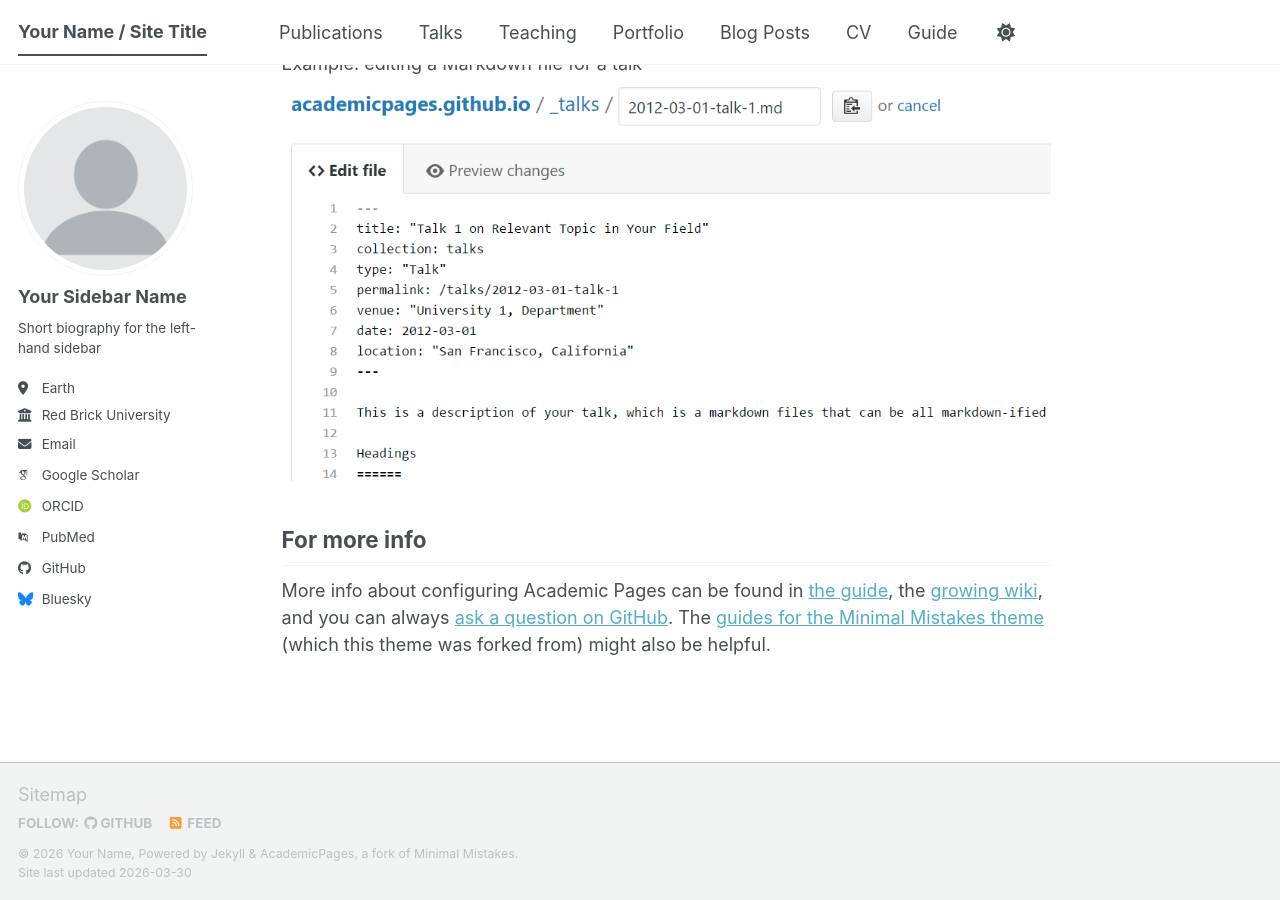
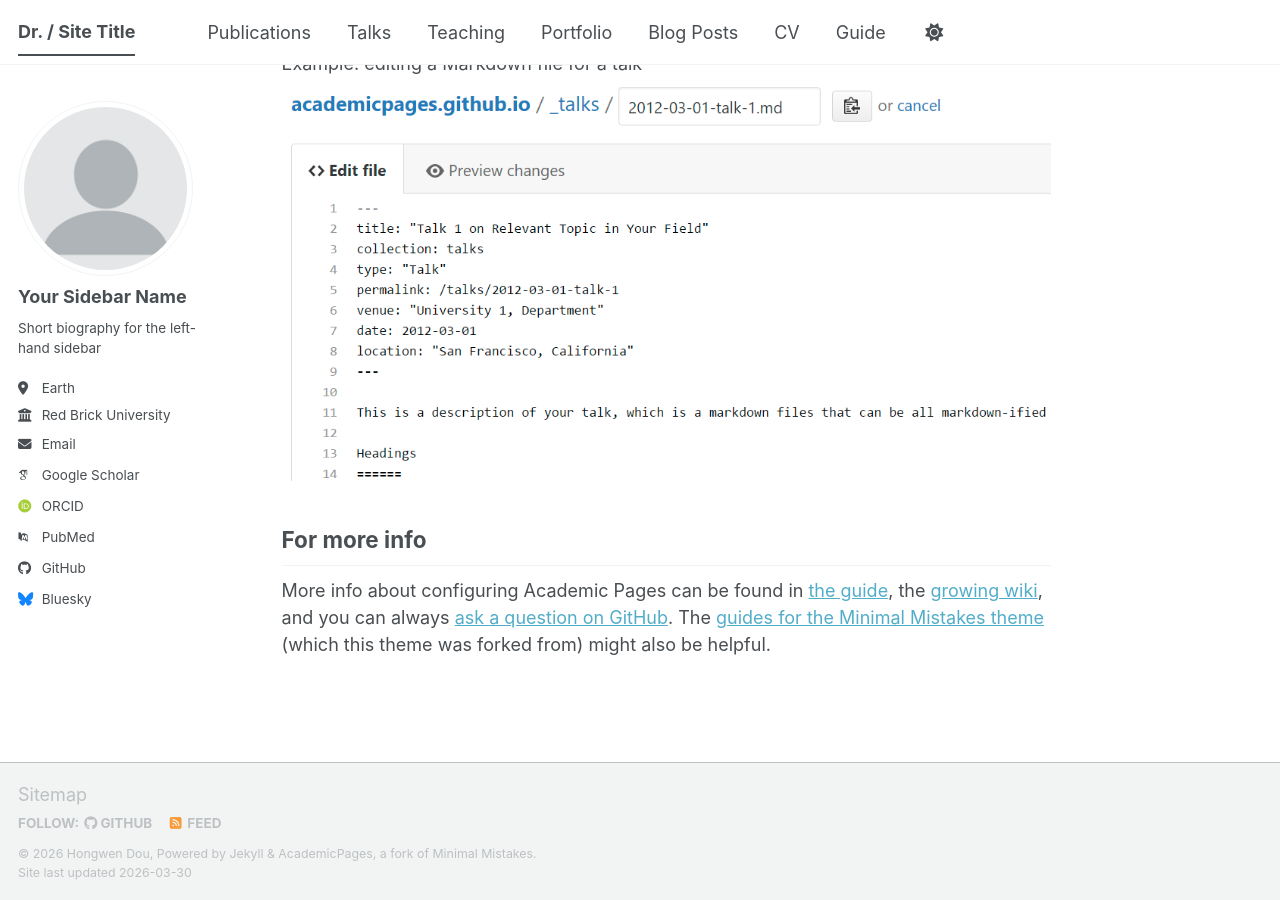
Before and after one commit to Kidlet2024/hodo.github.io, a Jekyll site: the page built from _pages/about.md, in a window 1280 px wide and 900 px high, scrolled down 2720 px. Built offline with Jekyll 4.4.1, drawn with Linux system fonts in a browser that asks for light colours; some web fonts are replaced; a script bundle is joined from its source files by our own code; library files that are not in the unit come from our copies.

Commit message:
Update site title, name, and description in config

```diff
--- a/_config.yml
+++ b/_config.yml
@@ -9,11 +9,11 @@
 # Basic Site Settings
 locale                   : "en-US"
 site_theme               : "default" # The available themes options are "default", "air", "sunrise", "mint", "dirt" and "contrast"
-title                    : "Your Name / Site Title"
+title                    : "Dr. / Site Title"
 title_separator          : "-"
-name                     : &name "Your Name"
-description              : &description "Your Name's academic portfolio"   # Update this with a general description of your site, this is the default if not overridden by a page
-url                      : https://academicpages.github.io # The base hostname & protocol for your site e.g. "https://[your GitHub username].github.io",
+name                     : &name "Hongwen Dou"
+description              : &description "HoHo"   # Update this with a general description of your site, this is the default if not overridden by a page
+url                      : https://hodo.github.io # The base hostname & protocol for your site e.g. "https://[your GitHub username].github.io",
                                                            # or if you already have some other page hosted on Github then use "https://[your GitHub username].github.io/[Your Repo Name]"
 baseurl                  : "" # the subpath of your site, e.g. "/blog"
 repository               : "academicpages/academicpages.github.io"
```
